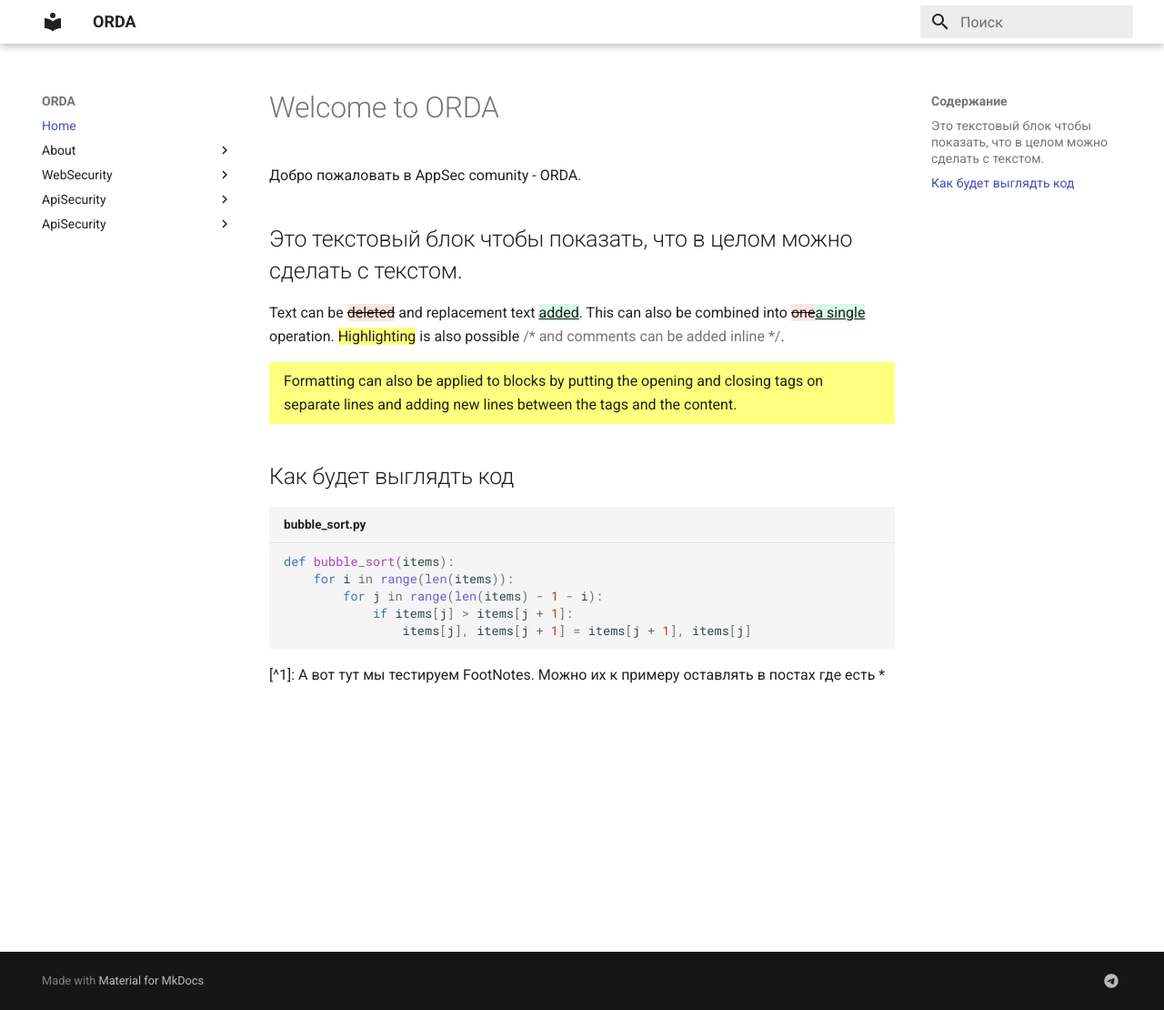
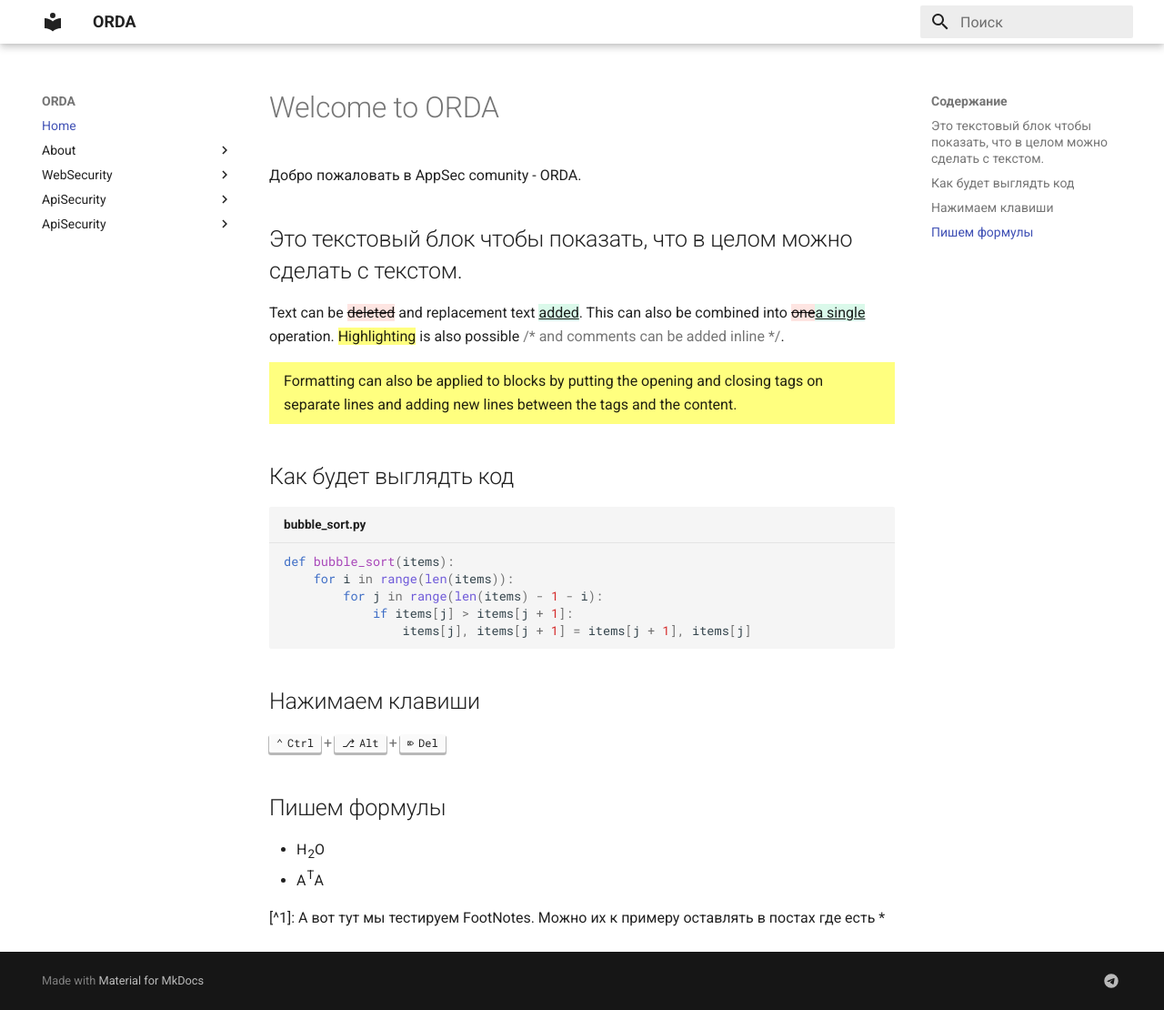
Before and after one commit to CyberOrda/cyberorda.github.io, an MkDocs documentation site: the page built from docs/index.md, in a window 1280 px wide and 1110 px high. Shown: the whole window at 91% size. Built offline with MkDocs 1.6.1 and Material for MkDocs 9.7.7, drawn with Linux system fonts in a browser that asks for light colours.

Commit message:
Update structure

````diff
--- a/docs/index.md
+++ b/docs/index.md
@@ -24,6 +24,14 @@ def bubble_sort(items):
             if items[j] > items[j + 1]:
                 items[j], items[j + 1] = items[j + 1], items[j]
 ```
+## Нажимаем клавиши
+
+++ctrl+alt+del++
+
+## Пишем формулы
+
+- H~2~O
+- A^T^A
 
 [^1]:
     А вот тут мы тестируем FootNotes. Можно их к примеру оставлять в постах где есть *
````
